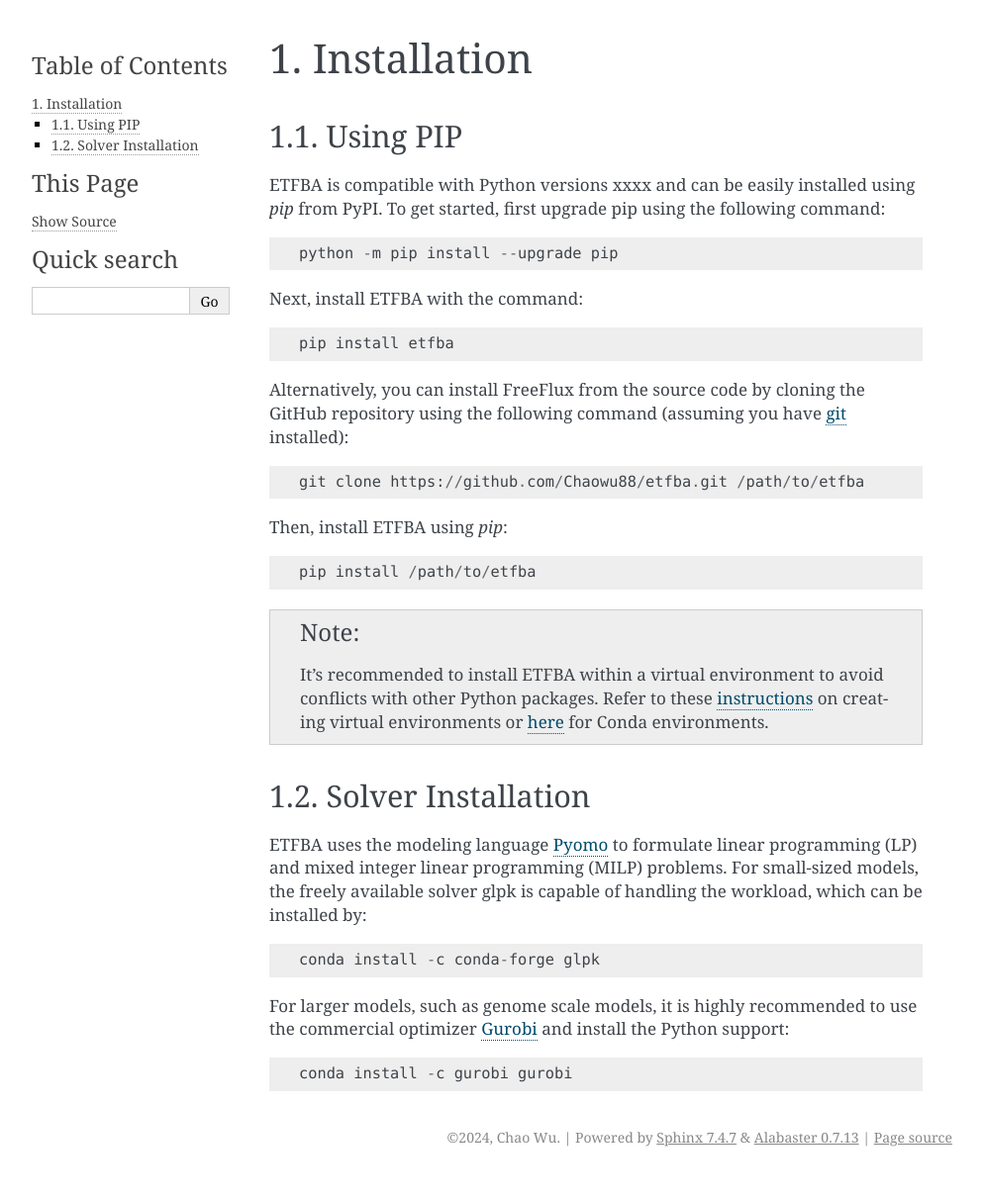
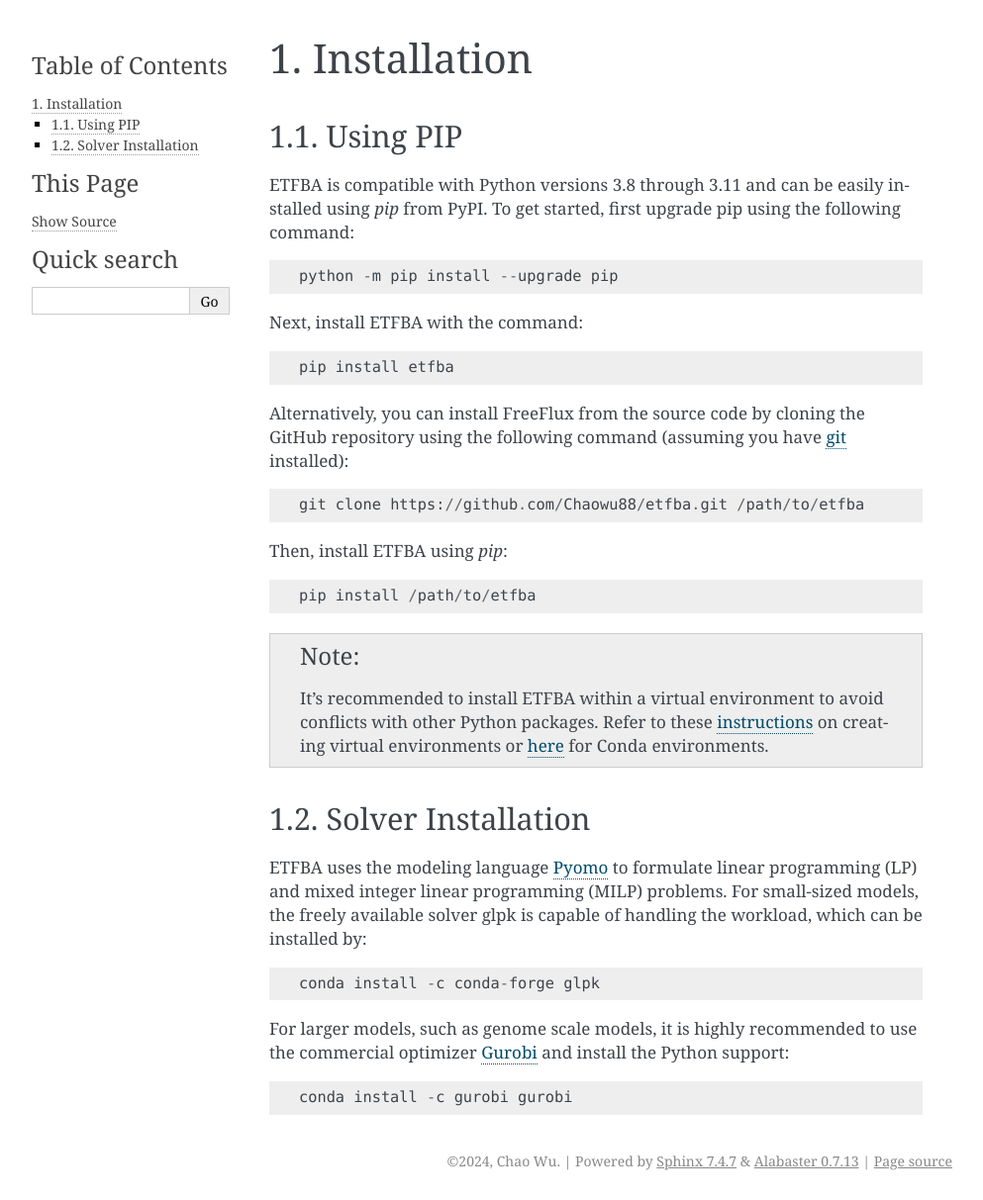
Before and after one commit to Chaowu88/etfba, a Sphinx documentation site: the page built from docs/source/installation.rst, in a window 1280 px wide. Shown: the whole page at 99% size, without its empty margins (148-1141 px from the left). Built offline with Sphinx 7.4.7, drawn with Linux system fonts in a browser that asks for light colours; pages that are not in the unit, such as notebooks, are missing from menus; before the commit the page ends 1189 px from its top, so only the background shows below that.

Commit message:
Update installation.rst

```diff
--- a/docs/source/installation.rst
+++ b/docs/source/installation.rst
@@ -4,7 +4,7 @@
 Using PIP
 ---------
 
-ETFBA is compatible with Python versions xxxx and can be easily installed using *pip* from PyPI. To get started, first upgrade pip using the following command:
+ETFBA is compatible with Python versions 3.8 through 3.11 and can be easily installed using *pip* from PyPI. To get started, first upgrade pip using the following command:
 
 .. code-block:: python
 
```
